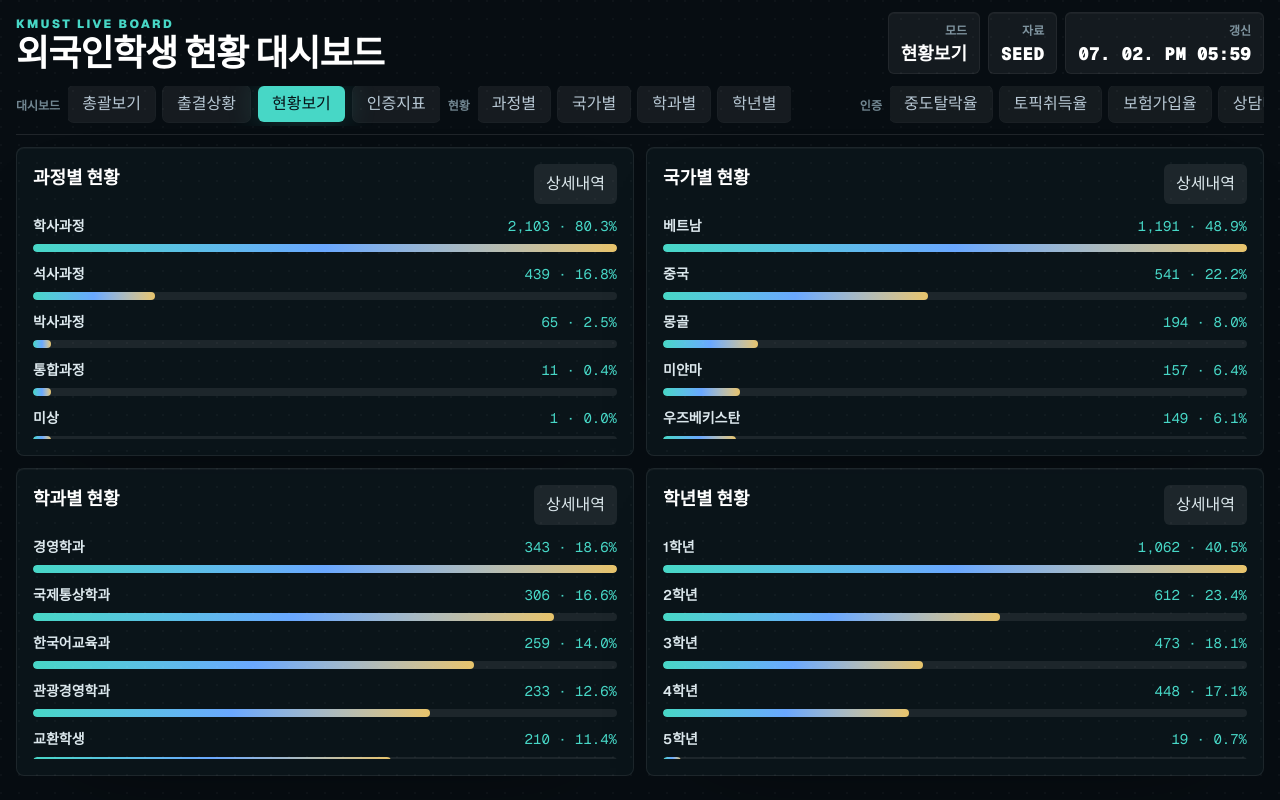
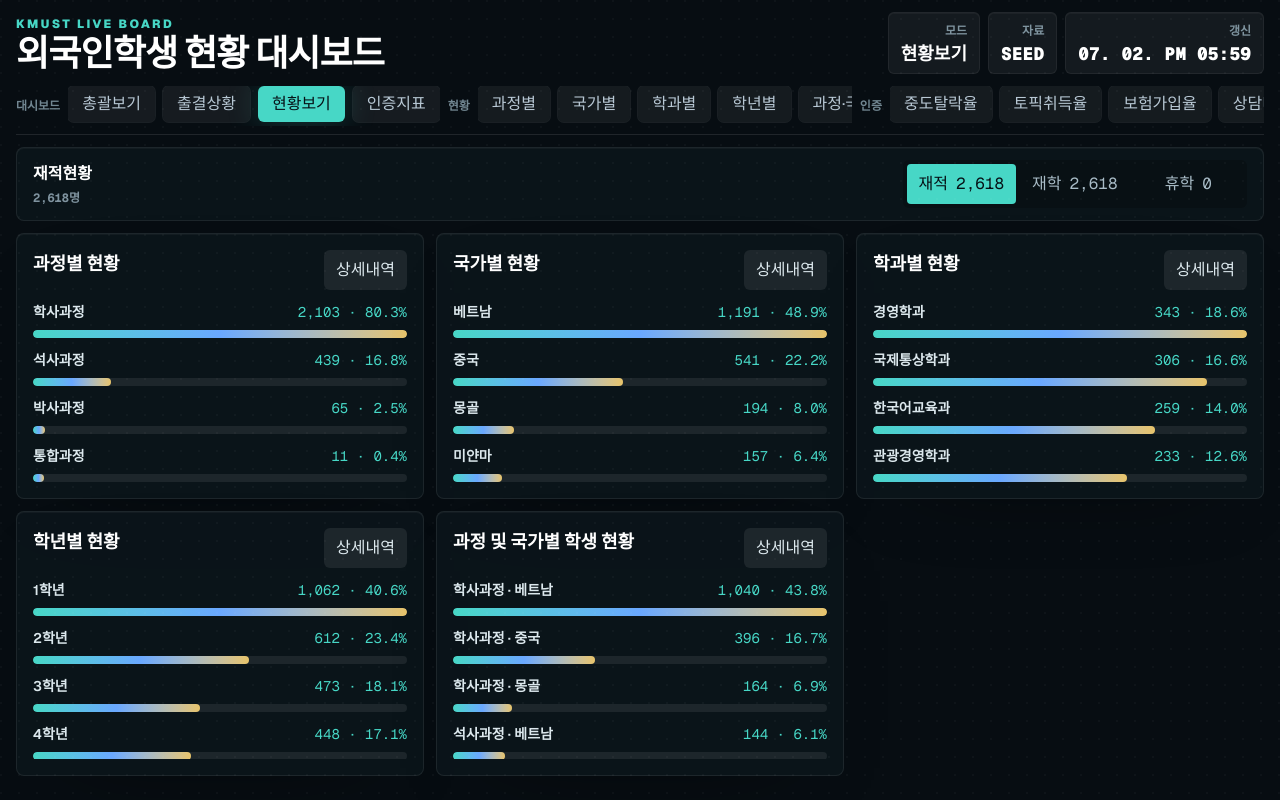
Before and after one commit to kongziac-lab/kmust, a Next.js app: page / in a window 1280 px wide. Both pictures are taken after a click on the button "현황보기". Built offline with nearby package versions, Linux system fonts and the light colour scheme; a web font is replaced by a local one.

Commit message:
Add enrollment filters to status dashboards

```diff
--- a/src/app/dashboard-monitor.tsx
+++ b/src/app/dashboard-monitor.tsx
@@ -10,6 +10,7 @@ type DistributionItem = {
 };
 
 type ModeChangeHandler = (mode: Mode) => void;
+type EnrollmentFilter = "enrolled" | "active" | "leave";
 
 const primaryModes: { label: string; mode: Mode }[] = [
   { label: "총괄보기", mode: "overview" },
@@ -23,6 +24,13 @@ const statusModes: { label: string; mode: Mode }[] = [
   { label: "국가별", mode: "nationality" },
   { label: "학과별", mode: "department" },
   { label: "학년별", mode: "grade" },
+  { label: "과정·국가", mode: "programNationality" },
+];
+
+const enrollmentFilters: { label: string; value: EnrollmentFilter }[] = [
+  { label: "재적", value: "enrolled" },
+  { label: "재학", value: "active" },
+  { label: "휴학", value: "leave" },
 ];
 
 const certificationModes: { label: string; mode: Mode }[] = [
@@ -32,7 +40,7 @@ const certificationModes: { label: string; mode: Mode }[] = [
   { label: "상담비율", mode: "counseling" },
 ];
 
-const statusModeSet = new Set<Mode>(["status", "program", "nationality", "department", "grade"]);
+const statusModeSet = new Set<Mode>(["status", "program", "nationality", "department", "grade", "programNationality"]);
 const certificationModeSet = new Set<Mode>(["certification", "insurance", "topik", "dropout", "counseling"]);
 const dashboardSummaryEndpoint = "/api/dashboard/summary";
 const dashboardSummaryPollingMs = 10_000;
@@ -680,12 +688,62 @@ function StatusOverviewPanel({
   );
 }
 
-function getStatusDetailConfig(summary: DashboardSummary, mode: Mode) {
+type StatusGroup = DashboardSummary["statusGroups"][EnrollmentFilter];
+
+function getEnrollmentFilterTotal(summary: DashboardSummary, filter: EnrollmentFilter) {
+  return summary.statusGroups[filter].total;
+}
+
+function EnrollmentStatusToggle({
+  activeFilter,
+  onFilterChange,
+  summary,
+}: {
+  activeFilter: EnrollmentFilter;
+  onFilterChange: (filter: EnrollmentFilter) => void;
+  summary: DashboardSummary;
+}) {
+  return (
+    <div className="status-filter-bar flex min-h-0 items-center justify-between gap-3 rounded-lg border border-white/[0.08] bg-[#0b151b]/92 px-4 py-3 shadow-[inset_0_1px_0_rgba(255,255,255,0.035)]">
+      <div className="min-w-0">
+        <div className="text-base font-black text-white">재적현황</div>
+        <div className="mt-1 font-mono text-xs font-bold text-[#7f939f]">
+          {formatNumber(getEnrollmentFilterTotal(summary, activeFilter))}명
+        </div>
+      </div>
+      <div className="grid shrink-0 grid-cols-3 gap-1 rounded-md bg-black/22 p-1" role="group" aria-label="재적현황 보기">
+        {enrollmentFilters.map((item) => {
+          const active = activeFilter === item.value;
+
+          return (
+            <button
+              key={item.value}
+              type="button"
+              aria-pressed={active}
+              data-enrollment-filter-control="true"
+              data-enrollment-filter={item.value}
+              onClick={() => onFilterChange(item.value)}
+              className={`min-w-20 rounded px-3 py-2 text-xs font-black transition-smooth ${
+                active ? "bg-[#47d7c6] text-[#061116]" : "text-[#a8bbc6] hover:bg-white/8 hover:text-white"
+              }`}
+            >
+              <span>{item.label}</span>
+              <span className="ml-2 font-mono">{formatNumber(getEnrollmentFilterTotal(summary, item.value))}</span>
+            </button>
+          );
+        })}
+      </div>
+    </div>
+  );
+}
+
+function getStatusDetailConfig(group: StatusGroup, mode: Mode) {
   const configs: Record<string, { title: string; items: DistributionItem[]; limit: number }> = {
-    program: { title: "과정별", items: summary.distributions.program, limit: 8 },
-    nationality: { title: "국가별", items: summary.distributions.nationality, limit: 12 },
-    department: { title: "학과별", items: summary.distributions.department, limit: 12 },
-    grade: { title: "학년별", items: summary.distributions.grade, limit: 10 },
+    program: { title: "과정별", items: group.distributions.program, limit: 8 },
+    nationality: { title: "국가별", items: group.distributions.nationality, limit: 12 },
+    department: { title: "학과별", items: group.distributions.department, limit: 12 },
+    grade: { title: "학년별", items: group.distributions.grade, limit: 10 },
+    programNationality: { title: "과정 및 국가별", items: group.distributions.programNationality, limit: 14 },
   };
 
   return configs[mode] || null;
@@ -695,6 +753,14 @@ function StatusDetailRows({ items, limit }: { items: DistributionItem[]; limit:
   const shown = items.slice(0, limit);
   const total = items.reduce((sum, item) => sum + item.value, 0);
   const max = Math.max(...shown.map((item) => item.value), 1);
+
+  if (shown.length === 0) {
+    return (
+      <div className="grid h-full place-items-center rounded-md border border-dashed border-white/[0.08] bg-white/[0.035] text-sm font-bold text-[#8fa2ad]">
+        대상 없음
+      </div>
+    );
+  }
 
   return (
     <div className="grid h-full min-h-0 gap-2 overflow-y-auto pr-1">
@@ -731,15 +797,26 @@ function StatusView({
   summary,
   mode,
   onModeChange,
+  enrollmentFilter,
+  onEnrollmentFilterChange,
 }: {
   summary: DashboardSummary;
   mode: Mode;
   onModeChange: ModeChangeHandler;
+  enrollmentFilter: EnrollmentFilter;
+  onEnrollmentFilterChange: (filter: EnrollmentFilter) => void;
 }) {
-  const detail = getStatusDetailConfig(summary, mode);
+  const group = summary.statusGroups[enrollmentFilter];
+  const detail = getStatusDetailConfig(group, mode);
 
   if (detail) {
     return (
+      <div className="grid h-full min-h-0 gap-3 xl:grid-rows-[auto_minmax(0,1fr)]">
+        <EnrollmentStatusToggle
+          activeFilter={enrollmentFilter}
+          onFilterChange={onEnrollmentFilterChange}
+          summary={summary}
+        />
         <div className="monitor-grid status-detail-grid grid h-full min-h-0 gap-3 xl:grid-cols-[0.82fr_1.18fr]">
           <Panel title="분포 순위">
             <ProgressRows items={detail.items} limit={Math.min(detail.limit, 8)} />
@@ -749,39 +826,54 @@ function StatusView({
             <StatusDetailRows items={detail.items} limit={detail.limit} />
           </Panel>
         </div>
+      </div>
     );
   }
 
   return (
-    <div className="monitor-grid status-overview-grid grid h-full min-h-0 gap-3 md:grid-cols-2 md:grid-rows-[repeat(2,minmax(0,1fr))]">
+    <div className="grid h-full min-h-0 gap-3 xl:grid-rows-[auto_minmax(0,1fr)]">
+      <EnrollmentStatusToggle
+        activeFilter={enrollmentFilter}
+        onFilterChange={onEnrollmentFilterChange}
+        summary={summary}
+      />
+      <div className="monitor-grid status-overview-grid grid h-full min-h-0 gap-3 md:grid-cols-2 xl:grid-cols-3 xl:grid-rows-[repeat(2,minmax(0,1fr))]">
         <StatusOverviewPanel
           title="과정별 현황"
           mode="program"
           onModeChange={onModeChange}
-        items={summary.distributions.program}
+          items={group.distributions.program}
           limit={5}
         />
         <StatusOverviewPanel
           title="국가별 현황"
           mode="nationality"
           onModeChange={onModeChange}
-        items={summary.distributions.nationality}
+          items={group.distributions.nationality}
           limit={5}
         />
         <StatusOverviewPanel
           title="학과별 현황"
           mode="department"
           onModeChange={onModeChange}
-        items={summary.distributions.department}
+          items={group.distributions.department}
           limit={6}
         />
         <StatusOverviewPanel
           title="학년별 현황"
           mode="grade"
           onModeChange={onModeChange}
-        items={summary.distributions.grade}
+          items={group.distributions.grade}
           limit={6}
         />
+        <StatusOverviewPanel
+          title="과정 및 국가별 학생 현황"
+          mode="programNationality"
+          onModeChange={onModeChange}
+          items={group.distributions.programNationality}
+          limit={6}
+        />
+      </div>
     </div>
   );
 }
@@ -1049,10 +1141,14 @@ function CertificationView({
 
 function ActivePanel({
   activeMode,
+  enrollmentFilter,
+  onEnrollmentFilterChange,
   onModeChange,
   summary,
 }: {
   activeMode: Mode;
+  enrollmentFilter: EnrollmentFilter;
+  onEnrollmentFilterChange: (filter: EnrollmentFilter) => void;
   onModeChange: ModeChangeHandler;
   summary: DashboardSummary;
 }) {
@@ -1061,7 +1157,15 @@ function ActivePanel({
   }
 
   if (statusModeSet.has(activeMode)) {
-    return <StatusView mode={activeMode} onModeChange={onModeChange} summary={summary} />;
+    return (
+      <StatusView
+        enrollmentFilter={enrollmentFilter}
+        mode={activeMode}
+        onEnrollmentFilterChange={onEnrollmentFilterChange}
+        onModeChange={onModeChange}
+        summary={summary}
+      />
+    );
   }
 
   if (certificationModeSet.has(activeMode)) {
@@ -1073,6 +1177,7 @@ function ActivePanel({
 
 export function DashboardMonitor({ activeMode: initialActiveMode, summary }: { activeMode: Mode; summary: DashboardSummary }) {
   const [activeMode, setActiveMode] = useState(initialActiveMode);
+  const [enrollmentFilter, setEnrollmentFilter] = useState<EnrollmentFilter>("enrolled");
   const [liveSummary, setLiveSummary] = useState(summary);
   const generatedAt = formatSeoulDateTime(liveSummary.generatedAt);
 
@@ -1174,7 +1279,13 @@ export function DashboardMonitor({ activeMode: initialActiveMode, summary }: { a
         </header>
 
         <section className="dashboard-stage min-h-0 flex-1 py-3">
-          <ActivePanel activeMode={activeMode} onModeChange={handleModeChange} summary={liveSummary} />
+          <ActivePanel
+            activeMode={activeMode}
+            enrollmentFilter={enrollmentFilter}
+            onEnrollmentFilterChange={setEnrollmentFilter}
+            onModeChange={handleModeChange}
+            summary={liveSummary}
+          />
         </section>
       </div>
     </main>
--- a/src/lib/dashboard-modes.ts
+++ b/src/lib/dashboard-modes.ts
@@ -6,6 +6,7 @@ export type Mode =
   | "nationality"
   | "department"
   | "grade"
+  | "programNationality"
   | "certification"
   | "insurance"
   | "topik"
@@ -20,6 +21,7 @@ export const dashboardModes = new Set<Mode>([
   "nationality",
   "department",
   "grade",
+  "programNationality",
   "certification",
   "insurance",
   "topik",
--- a/src/lib/summary.ts
+++ b/src/lib/summary.ts
@@ -33,6 +33,35 @@ function hasTopik(student: Student) {
 
 function isDropoutStatus(status: string) {
   return /중도|탈락|자퇴|제적|퇴학/.test(status);
+}
+
+function isActiveAcademicStatus(status: string) {
+  return status === "재학";
+}
+
+function isLeaveAcademicStatus(status: string) {
+  return status === "휴학";
+}
+
+function isEnrolledAcademicStatus(status: string) {
+  return isActiveAcademicStatus(status) || isLeaveAcademicStatus(status);
+}
+
+function buildProgramNationalityName(student: Student) {
+  return `${student.program || "미상"} · ${student.nationality || "미상"}`;
+}
+
+function buildStatusGroup(students: Student[]) {
+  return {
+    total: students.length,
+    distributions: {
+      program: countBy(students, (student) => student.program),
+      nationality: countBy(students, (student) => student.nationality).slice(0, 10),
+      department: countBy(students, (student) => student.department).slice(0, 12),
+      grade: countBy(students, (student) => (student.grade ? `${student.grade}학년` : "미상")),
+      programNationality: countBy(students, buildProgramNationalityName).slice(0, 14),
+    },
+  };
 }
 
 function toPercent(value: number, total: number) {
@@ -181,7 +210,9 @@ export function buildDashboardSummary() {
   const todaySummary = summarizeAttendance(todayAttendance);
   const weeklySummary = summarizeAttendance(weeklyAttendance);
   const risks = students.map((student) => assessRisk(student, attendanceForStudent(attendanceByStudent, student.studentNo)));
-  const activeStudents = students.filter((student) => student.academicStatus === "재학");
+  const enrolledStudents = students.filter((student) => isEnrolledAcademicStatus(student.academicStatus));
+  const activeStudents = students.filter((student) => isActiveAcademicStatus(student.academicStatus));
+  const leaveStudents = students.filter((student) => isLeaveAcademicStatus(student.academicStatus));
   const insuranceDue = students.filter((student) => isWithin(student.insuranceEndDate, 30)).length;
   const languageDue = students.filter((student) => isWithin(student.languageCertificateValidUntil, 60)).length;
   const highRisk = risks.filter((risk) => risk.overallGrade === "high").length;
@@ -240,6 +271,11 @@ export function buildDashboardSummary() {
       counselingTargets,
       counselingTargetRate: toPercent(counselingTargets, students.length),
     },
+    statusGroups: {
+      enrolled: buildStatusGroup(enrolledStudents),
+      active: buildStatusGroup(activeStudents),
+      leave: buildStatusGroup(leaveStudents),
+    },
     distributions: {
       academicStatus: countBy(students, (student) => student.academicStatus),
       program: countBy(students, (student) => student.program),
```
Also changed, not shown: 1 other file (tests, documents, lock files or other folders). Lines whose indentation alone changed are shown as unchanged.
